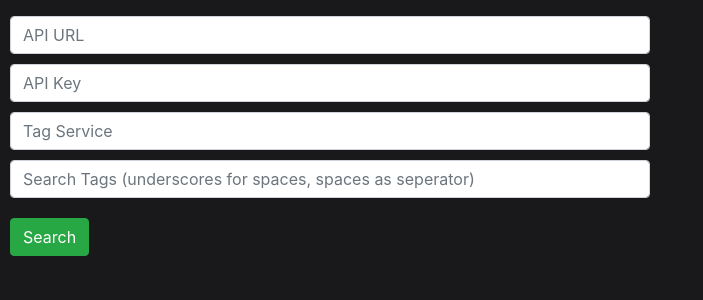
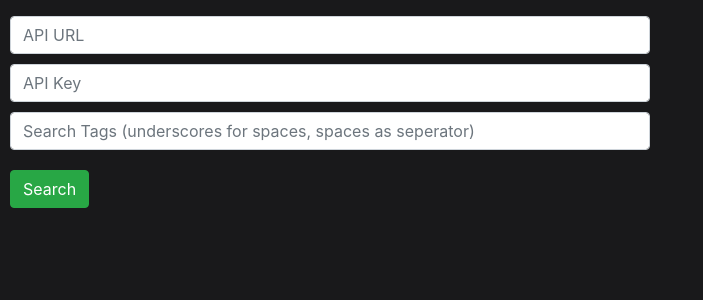
Before and after one commit to mruac/hydrus-remote-tagging, a Flask app: page / in a window 1280 px wide. Shown: the part 68-368 px from the top of the page, without its empty margins (0-703 px from the left). Run offline with Flask 2, Linux system fonts and the light colour scheme; some libraries are stand-ins or nearby versions.

Commit message:
use archive/delete files API instead of adding tags

```diff
--- a/server.py
+++ b/server.py
@@ -5,6 +5,7 @@ import json
 import os
 import secrets
 import sqlite3 as sql
+import requests
 
 app = Flask(__name__)
 app._static_folder = os.path.abspath("templates/static/")
@@ -15,13 +16,12 @@ def search_files(api_key, api_url, search_tags):
     fids = cl.search_files(search_tags, True)
     return fids
 
-def add_tags(api_key, api_url, hash, tag):
-    service = session['service']
-    cl = hydrus.Client(api_key, api_url)
-    cl.add_tags([hash], None, {service:{1:["hydrus-archive-delete:archive"]}})
-    cl.add_tags([hash], None, {service:{1:["hydrus-archive-delete:delete"]}})
-    if tag:
-        cl.add_tags([hash], {service: [tag]})
+def archive_file(api_key, api_url, hash):
+    requests.post(api_url+"/add_files/undelete_files", headers={"Hydrus-Client-API-Access-Key":api_key}, json={"hash": hash}) # undelete file first if in trash
+    requests.post(api_url+"/add_files/archive_files", headers={"Hydrus-Client-API-Access-Key": api_key}, json={"hash": hash})
+
+def delete_file(api_key, api_url, hash):
+    requests.post(api_url+"/add_files/delete_files", headers={"Hydrus-Client-API-Access-Key":api_key}, json={"hash": hash})
 
 def save_session(api_key, api_url, service):
     session['api_key'] = api_key
@@ -36,7 +36,7 @@ def save_sql(fids):
     fids = ','.join(str(e) for e in fids)
     with sql.connect("session.db") as con:
         cur = con.cursor()
-        cur.execute("REPLACE INTO session (session_id, file_ids) VALUES (?,?)",(str(session_id), str(fids)) )
+        cur.execute("REPLACE INTO session (session_id, file_ids) VALUES (?,?)",(str(session_id), str(fids)))
         con.commit()
 
 def get_fids_from_sql():
@@ -97,14 +97,12 @@ def ads(id):
         mime = metadata['mime']
         filesize = sizeof_fmt(metadata['size'])
         known_urls = ', '.join(metadata['known_urls'])
-        tags = ', '.join(metadata['service_names_to_statuses_to_tags']['all known tags']['0'])
+        tags = ', '.join(sorted(metadata['service_names_to_statuses_to_tags']['all known tags']['0']))
         if request.method == 'POST':
             if request.form.get('action') == 'archive':
-                add_tags(api_key, api_url, hash, "hydrus-archive-delete:archive")
+                archive_file(api_key, api_url, hash)
             elif request.form.get('action') == 'delete':
-                add_tags(api_key, api_url, hash, "hydrus-archive-delete:delete")
-            elif request.form.get('action') == 'skip':
-                add_tags(api_key, api_url, hash, None)
+                delete_file(api_key, api_url, hash)
 
         return render_template('archive-delete-show.html', image = image, nid = nid, current_id = intid, total_ids = total_ids, mime =  mime, meta = metadata, filesize = filesize, known_urls = known_urls, tags = tags)
     except IndexError:
--- a/templates/archive-delete-show.html
+++ b/templates/archive-delete-show.html
@@ -20,7 +20,7 @@
     </style>
 </head>
 
-<body style="background: #19191b" class="h-100 p-0 m-0 d-flex">
+<body style="background: #19191b" class="h-100 p-0 m-0 d-flex overflow-hidden">
     <div class="d-flex flex-column absolute h-100 w-100 overflow-hidden">
         <nav style="flex: none; z-index: 10" class="navbar navbar-expand-md navbar-dark bg-dark">
             <a class="nav-link" href="/" style="font-size: 1.5em; font-weight: 600; color: white;">Hydrus Archive/Delete</a>
@@ -37,7 +37,7 @@
             <h1 class="mx-auto text-white nm-text" style="align-self: center;">Not an image or video file. Skipping.</h1>
             {% endif %}
         </main>
-        <p style="z-index: 10" class="mb-0 text-center w-auto d-block float-right font-weight-bold text-white bg-dark">{{ current_id }}/{{ total_ids }}</p>
+        <div style="z-index: 10" class="mb-0 text-center w-auto d-block float-right font-weight-bold text-white bg-dark"><p class="d-inline">{{ current_id }}/{{ total_ids }}</p></div>
         <footer style="flex: none; z-index: 10" class="page-footer bg-dark">
             <form class="mt-3 d-flex form-group">
                 <a target="_blank" id="a-d-button" class="btn btn-success flex-fill py-3 mx-1" value="archive">Archive</a>
--- a/templates/index.html
+++ b/templates/index.html
@@ -16,9 +16,8 @@
         <button type="button" class="btn btn-primary float-right ml-auto" data-toggle="modal" data-target="#infoModal">Settings</button>
     </nav>
     <form action="{{ url_for('ad') }}" method="post">
-        <input id="api-url-input" class="form-control mr-sm-2" style="width: 50%; margin: 10px" type="text" value="{{ session['api_url'] }}" name="api_url" placeholder="API URL">
-        <input id="api-key-input" class="form-control mr-sm-2" style="width: 50%; margin: 10px" type="password" value="{{ session['api_key'] }}" name="api_key" placeholder="API Key">
-        <input id="tag-service-input" class="form-control mr-sm-2" style="width: 50%; margin: 10px" type="text" value="{{ session['service'] }}" name="service" placeholder="Tag Service">
+        <input id="api-url-input" class="form-control mr-sm-2" style="width: 50%; margin: 10px" type="text" value="{{ session['api_url'] }}" name="api_url" placeholder="API URL" required>
+        <input id="api-key-input" class="form-control mr-sm-2" style="width: 50%; margin: 10px" type="password" value="{{ session['api_key'] }}" name="api_key" placeholder="API Key" required>
         <input class="form-control mr-sm-2" style="width: 50%; margin: 10px" type="text" name="tags" placeholder="Search Tags (underscores for spaces, spaces as seperator)">
         <button class="btn btn-success" style="margin: 10px" type="submit">Search</button>
     </form>
@@ -34,7 +33,6 @@
                 <div class="modal-body" id="settings-modal">
                     <input id="settings-api-url-input" class="form-control w-100 mx-auto" style="width: 50%; margin: 10px" type="text" name="api_url" placeholder="Default API URL">
                     <input id="settings-api-key-input" class="form-control w-100 mx-auto" style="width: 50%; margin: 10px" type="password" name="api_key" placeholder="Default API Key">
-                    <input id="settings-tag-service-input" class="form-control w-100 mx-auto" style="width: 50%; margin: 10px" type="text" name="service" placeholder="Default Tag Service">
                     <div class="custom-control custom-checkbox">
                         <input id="settings-keybind-checkbox" type="checkbox" class="custom-control-input" checked>
                         <label class="custom-control-label" for="settings-keybind-checkbox">Enable Keybinds</label>
--- a/templates/static/index.js
+++ b/templates/static/index.js
@@ -1,18 +1,13 @@
 var apiUrl = document.getElementById('settings-api-url-input');
 var apiKey = document.getElementById('settings-api-key-input');
-var tagService = document.getElementById('settings-tag-service-input');
 if ((localStorage.getItem('api-url') != null) && (localStorage.getItem('api-url') != "")) {
     document.getElementById('api-url-input').value = localStorage.getItem('api-url')
 }
 if ((localStorage.getItem('api-key') != null) && (localStorage.getItem('api-key') != "")) {
     document.getElementById('api-key-input').value = localStorage.getItem('api-key')
 }
-if ((localStorage.getItem('tag-service') != null) && (localStorage.getItem('tag-service') != "")) {
-    document.getElementById('tag-service-input').value = localStorage.getItem('tag-service')
-}
 document.getElementById('settings-api-url-input').value = localStorage.getItem('api-url')
 document.getElementById('settings-api-key-input').value = localStorage.getItem('api-key')
-document.getElementById('settings-tag-service-input').value = localStorage.getItem('tag-service')
 if ((localStorage.getItem('keybinds') == "true") || (localStorage.getItem('keybinds') == null)) {
 	$("#settings-keybind-checkbox").prop('checked', true)
 } else {
```
Also changed, not shown: README.md.
